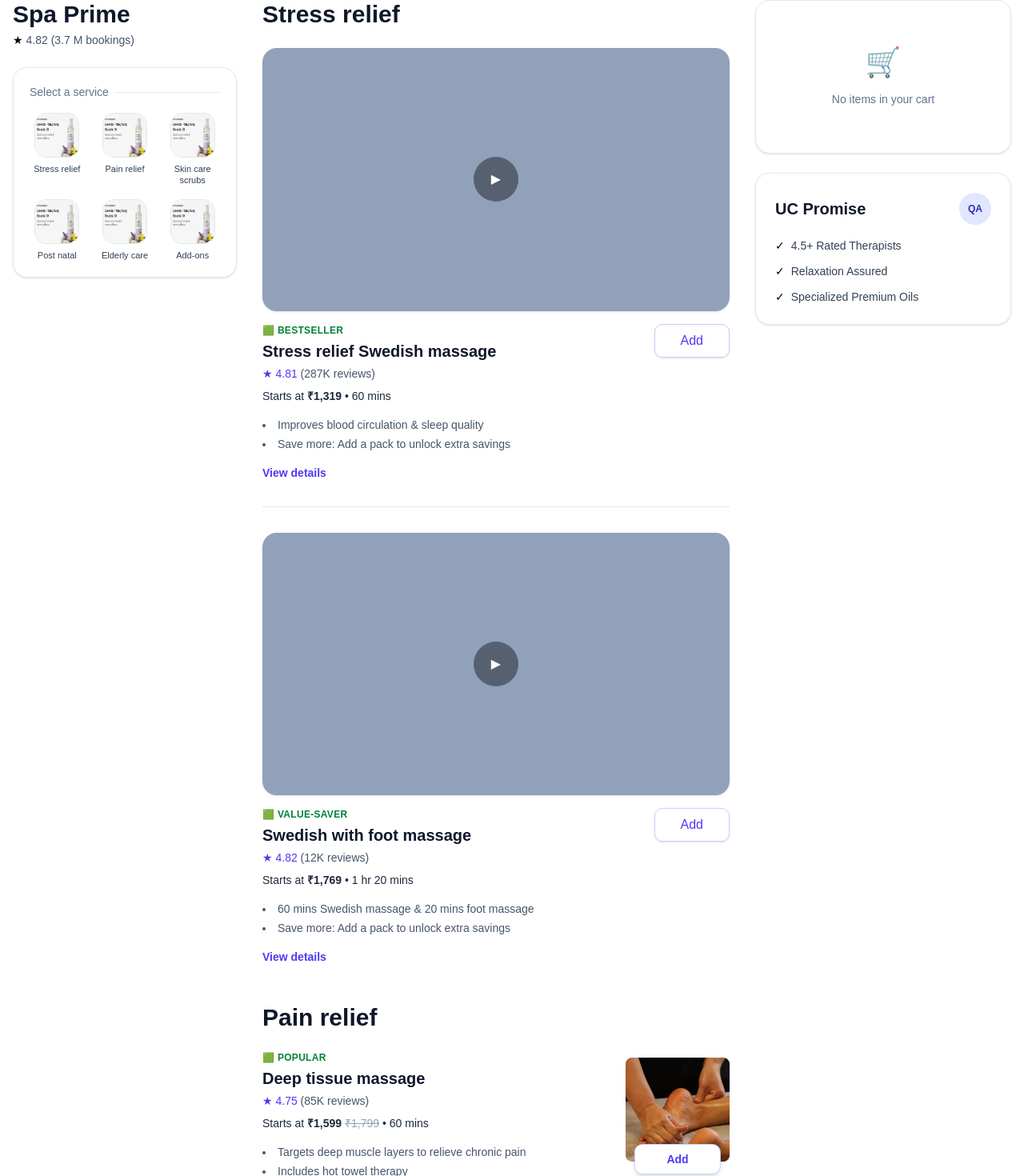
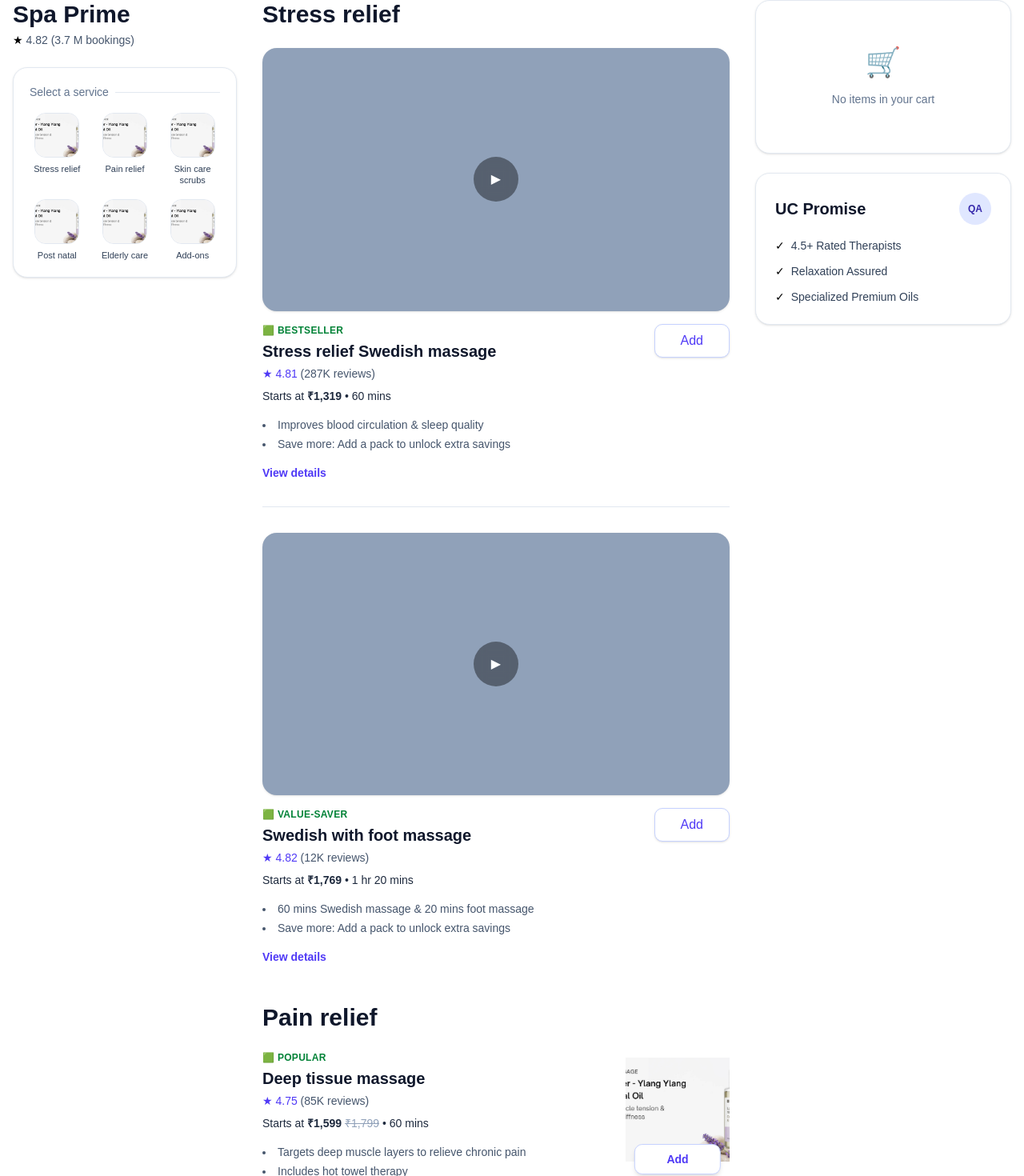
Before and after one commit to Skills-Yard/wellness-website-client, a Next.js app: page /detail in a window 1280 px wide. Shown: the part 104-1574 px from the top of the page at 80% size. Built offline with nearby package versions, Linux system fonts and the light colour scheme.

Commit message:
feat: Add FloatingCart component and integrate it into SpaBookingLayout for cart functionality

```diff
--- /dev/null
+++ b/components/FloatingCart.tsx
@@ -0,0 +1,42 @@
+import React from "react";
+
+// Define the expected props for the component
+interface FloatingCartProps {
+  cartCount: number;
+  cartTotal: number;
+  onViewCart: () => void;
+}
+
+export default function FloatingCart({
+  cartCount,
+  cartTotal,
+  onViewCart,
+}: FloatingCartProps) {
+  // Don't render the cart if it's empty
+  if (cartCount === 0) return null;
+
+  return (
+    <div className="fixed bottom-6 left-1/2 z-[60] w-full max-w-[calc(100%-2rem)] sm:max-w-md -translate-x-1/2 transition-all duration-300 animate-slideUp">
+      <div className="flex items-center justify-between rounded-2xl bg-slate-900 px-6 py-4 shadow-2xl ring-1 ring-white/10">
+
+        {/* Cart Details */}
+        <div className="flex flex-col">
+          <span className="text-xs font-medium tracking-wide text-slate-400">
+            {cartCount} {cartCount === 1 ? "ITEM" : "ITEMS"}
+          </span>
+          <span className="text-lg font-bold text-white">
+            ₹{cartTotal.toLocaleString("en-IN")}
+          </span>
+        </div>
+
+        {/* Action Button */}
+        <button
+          onClick={onViewCart}
+          className="rounded-xl bg-indigo-500 px-6 py-2.5 text-sm font-semibold text-white shadow-sm transition-all hover:bg-indigo-400 active:scale-95"
+        >
+          View Cart
+        </button>
+      </div>
+    </div>
+  );
+}
--- a/components/detail/SpaBookingLayout.tsx
+++ b/components/detail/SpaBookingLayout.tsx
@@ -1,20 +1,48 @@
+"use client";
+
 import React, { useState } from "react";
 import Image from "next/image";
-import { categories, services } from "@/utils/data/detailPage";
+import Link from "next/link";
+import { categories, services } from "@/utils/data/detailPage"; // Adjust path as needed
 import SubDetailPopUp from "./subdetail/mainfile";
-import Link from "next/link";
+import FloatingCart from "../FloatingCart";
+
+// Helper function to convert price strings like "₹1,319" to numbers (1319)
+const parsePrice = (priceStr: string): number => {
+  if (!priceStr) return 0;
+  return parseInt(priceStr.replace(/[^0-9]/g, ""), 10) || 0;
+};
 
 export default function SpaBookingLayout() {
-  const [open, setOpen] = useState(false);
+  const [open, setOpen] = useState<boolean>(false);
+
+  // Explicitly type the state as an array of strings
+  const [cartItemIds, setCartItemIds] = useState<string[]>([]);
+
+  // Type the event properly to access stopPropagation without TS errors
+  const handleAddToCart = (
+    e: React.MouseEvent<HTMLButtonElement>,
+    serviceId: string,
+  ) => {
+    e.preventDefault();
+    e.stopPropagation(); // Stops the modal from opening!
+
+    setCartItemIds((prev) => [...prev, serviceId]);
+  };
+
+  // Calculate cart total
+  const cartTotal = cartItemIds.reduce((total, id) => {
+    const service = services.find((s) => s.id === id);
+    return total + (service ? parsePrice(service.price) : 0);
+  }, 0);
+
   return (
-    <div className="mx-auto max-w-[1300px] px-4 py-8">
-      {/* 3-Column Grid Layout */}
+    <div className="mx-auto max-w-[1300px] px-4 py-8 pb-24">
       <div className="flex flex-col gap-8 lg:flex-row lg:items-start">
         {/* ========================================== */}
         {/* LEFT COLUMN: Absolute/Sticky Sidebar */}
         {/* ========================================== */}
         <div className="w-full shrink-0 lg:sticky lg:top-8 lg:w-[280px]">
-          {/* Header Title */}
           <div className="mb-6 flex items-start justify-between">
             <div>
               <h1 className="text-3xl font-bold text-slate-900">Spa Prime</h1>
@@ -24,13 +52,12 @@
             </div>
           </div>
 
-          {/* Categories Box */}
           <div className="rounded-2xl border border-slate-200 bg-white p-5 shadow-sm">
-            <h3 className="mb-4 text-sm font-medium text-slate-500 relative">
-              <span className="bg-white pr-2 relative z-10">
+            <h3 className="mb-4 relative text-sm font-medium text-slate-500">
+              <span className="relative z-10 bg-white pr-2">
                 Select a service
               </span>
-              <div className="absolute top-1/2 left-0 w-full h-px bg-slate-200 -z-0" />
+              <div className="absolute left-0 top-1/2 -z-0 h-px w-full bg-slate-200" />
             </h3>
 
             <div className="grid grid-cols-3 gap-4">
@@ -38,16 +65,15 @@
                 <Link
                   key={cat.id}
                   href={`#${cat.id}`}
-                  className="flex cursor-pointer flex-col items-center gap-2 text-center group"
+                  className="group flex cursor-pointer flex-col items-center gap-2 text-center"
                 >
                   <div className="relative h-14 w-14 overflow-hidden rounded-xl border border-slate-200 transition-transform group-hover:scale-105">
-                    {/* Placeholder div for category image */}
                     <Image
-                      src="/images/detail/section4.png"
-                      alt="Category name" // Always use descriptive alt text instead of just "image"
+                      src={cat.image || "/images/detail/section4.png"}
+                      alt={cat.name}
                       fill
-                      sizes="56px" // Optional but highly recommended for performance (h-14 = 56px)
-                      className="bg-slate-200 object-fit"
+                      sizes="56px"
+                      className="bg-slate-200 object-cover"
                     />
                   </div>
                   <span className="text-[11px] font-medium leading-tight text-slate-700">
@@ -63,7 +89,6 @@
         {/* CENTER COLUMN: Scrollable Content */}
         {/* ========================================== */}
         <div className="flex-1 space-y-12">
-          {/* We group services by category to render them in sections */}
           {categories.map((category) => {
             const categoryServices = services.filter(
               (s) => s.category === category.name,
@@ -74,7 +99,7 @@
               <div
                 key={category.id}
                 id={category.id}
-                className="space-y-6 scroll-mt-36"
+                className="scroll-mt-36 space-y-6"
               >
                 <h2 className="text-3xl font-bold text-slate-900">
                   {category.name}
@@ -84,29 +109,26 @@
                   {categoryServices.map((service, index) => (
                     <div
                       key={service.id}
+                      // Explicitly typing the div click event
+                      onClick={(e: React.MouseEvent<HTMLDivElement>) => {
+                        e.preventDefault();
+                        e.stopPropagation();
+                        setOpen(true);
+                      }}
                       role="button"
                       tabIndex={0}
-                      onClick={(e) => {
-                        e.preventDefault(); // Prevents any weird scroll jumps
-                        e.stopPropagation(); // Stops the click from hitting the popup background
-                        setOpen(true);
-                      }}
-                      className=" cursor-pointer transition-opacity active:opacity-70 "
+                      className="cursor-pointer transition-opacity active:opacity-70"
                     >
-                      {/* === SPOTLIGHT LAYOUT (Video on top) === */}
                       {service.isSpotlight ? (
                         <div className="flex flex-col">
-                          {/* Large Media/Video Placeholder */}
                           <div className="relative mb-4 aspect-[16/9] w-full overflow-hidden rounded-2xl bg-slate-400 shadow-sm">
                             <div className="absolute inset-0 flex items-center justify-center">
-                              {/* Play Button Icon */}
                               <div className="flex h-14 w-14 items-center justify-center rounded-full bg-black/40 text-white backdrop-blur-sm">
                                 ▶
                               </div>
                             </div>
                           </div>
 
-                          {/* Content below Video */}
                           <div className="flex items-start justify-between">
                             <div className="flex flex-col">
                               {service.tag && (
@@ -131,7 +153,11 @@
                                 • {service.duration}
                               </p>
                             </div>
-                            <button className="rounded-lg border border-indigo-200 bg-white px-8 py-2 font-medium text-indigo-600 shadow-sm transition-colors hover:bg-indigo-50">
+
+                            <button
+                              onClick={(e) => handleAddToCart(e, service.id)}
+                              className="rounded-lg border border-indigo-200 bg-white px-8 py-2 font-medium text-indigo-600 shadow-sm transition-colors hover:bg-indigo-50 active:scale-95"
+                            >
                               Add
                             </button>
                           </div>
@@ -146,9 +172,7 @@
                           </button>
                         </div>
                       ) : (
-                        /* === STANDARD LAYOUT (Image right, Button half overlapping) === */
                         <div className="flex justify-between gap-6">
-                          {/* Details (Left Side) */}
                           <div className="flex-1">
                             {service.tag && (
                               <span className="mb-1 block text-xs font-bold tracking-wide text-green-700">
@@ -170,7 +194,7 @@
                                 {service.price}
                               </span>{" "}
                               {service.originalPrice && (
-                                <span className="text-slate-400 line-through mr-1">
+                                <span className="mr-1 text-slate-400 line-through">
                                   {service.originalPrice}
                                 </span>
                               )}
@@ -186,27 +210,29 @@
                             </button>
                           </div>
 
-                          {/* Image & Overlapping Add Button (Right Side) */}
                           <div className="relative mt-2 h-[130px] w-[130px] shrink-0">
                             <div className="h-full w-full overflow-hidden rounded-2xl bg-slate-200">
                               <Image
-                                src="/images/detail/detailPage.png"
-                                alt="Category name" // Always use descriptive alt text instead of just "image"
+                                src={
+                                  service.media ||
+                                  "/images/detail/detailPage.png"
+                                }
+                                alt={service.title}
                                 fill
-                                sizes="56px" // Optional but highly recommended for performance (h-14 = 56px)
-                                className="bg-slate-200 object-fit"
+                                sizes="130px"
+                                className="bg-slate-200 object-cover"
                               />
                             </div>
-
-                            {/* Absolute Button Half on Image */}
-                            <button className="absolute -bottom-4 left-1/2 flex w-10/12 -translate-x-1/2 items-center justify-center rounded-lg border border-indigo-200 bg-white py-2 text-sm font-semibold text-indigo-600 shadow-md transition-colors hover:bg-indigo-50">
+                            <button
+                              onClick={(e) => handleAddToCart(e, service.id)}
+                              className="absolute -bottom-4 left-1/2 flex w-10/12 -translate-x-1/2 items-center justify-center rounded-lg border border-indigo-200 bg-white py-2 text-sm font-semibold text-indigo-600 shadow-md transition-colors hover:bg-indigo-50 active:scale-95"
+                            >
                               Add
                             </button>
                           </div>
                         </div>
                       )}
 
-                      {/* Divider */}
                       {index !== categoryServices.length - 1 && (
                         <div className="my-8 h-px w-full bg-slate-200" />
                       )}
@@ -222,17 +248,15 @@
         {/* RIGHT COLUMN: Fixed Cart & Promise Box */}
         {/* ========================================== */}
         <div className="hidden w-full shrink-0 flex-col gap-6 lg:sticky lg:top-8 lg:flex lg:w-[320px]">
-          {/* Cart Box */}
           <div className="flex h-48 flex-col items-center justify-center rounded-2xl border border-slate-200 bg-white p-6 shadow-sm">
             <div className="mb-4 text-4xl text-slate-300">🛒</div>
             <p className="text-sm text-slate-500">No items in your cart</p>
           </div>
 
-          {/* UC Promise Box */}
           <div className="rounded-2xl border border-slate-200 bg-white p-6 shadow-sm">
             <div className="mb-4 flex items-center justify-between">
               <h3 className="text-xl font-bold text-slate-900">UC Promise</h3>
-              <div className="h-10 w-10 rounded-full bg-indigo-100 flex items-center justify-center text-xs font-bold text-indigo-800">
+              <div className="flex h-10 w-10 items-center justify-center rounded-full bg-indigo-100 text-xs font-bold text-indigo-800">
                 QA
               </div>
             </div>
@@ -250,7 +274,14 @@
           </div>
         </div>
       </div>
+
       {open && <SubDetailPopUp onClose={() => setOpen(false)} />}
+
+      <FloatingCart
+        cartCount={cartItemIds.length}
+        cartTotal={cartTotal}
+        onViewCart={() => alert("Navigate to cart page!")}
+      />
     </div>
   );
 }
```
